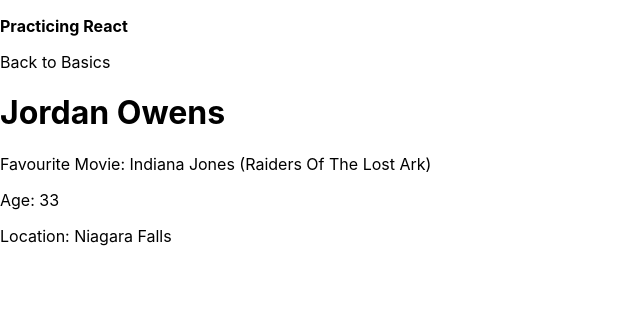
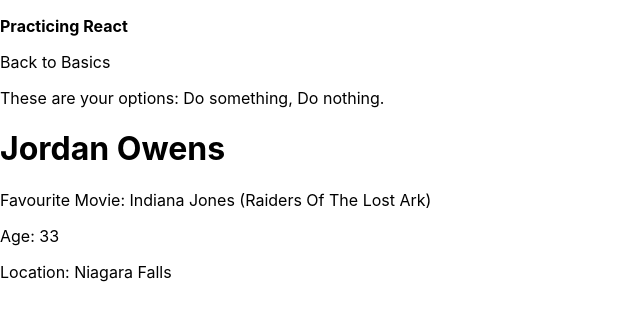
Before and after one commit to JOadelic/React-udemy-course, a React (Create React App) app: page / in a window 1280 px wide. Shown: the top 320 px of the page, without its empty margins (0-640 px from the left). Built offline with nearby package versions, Linux system fonts and the light colour scheme.

Commit message:
continues to add conditional logic

```diff
--- a/src/App.js
+++ b/src/App.js
@@ -6,7 +6,8 @@ function App() {
 
   let appObject = {
     title: "Practicing React",
-    subtitle: "Back to Basics"
+    subtitle: "Back to Basics",
+    options: ['Do something', ' Do nothing.']
   }
 
   let user = {
@@ -14,6 +15,12 @@ function App() {
     location: "Niagara Falls",
     favMovie: "Indiana Jones (Raiders Of The Lost Ark)",
     age: "33"
+  }
+
+  function renderSubtitle(title) {
+    if (title) {
+        return <p>{appObject.subtitle}</p>
+    }
   }
 
   function getLocation(location) {
@@ -25,7 +32,8 @@ function App() {
     <>
       <div>
         <p><b>{appObject.title}</b></p>
-        <p>{appObject.subtitle}</p>
+        {renderSubtitle(appObject.title)}
+        {appObject.options.length > 0 ? `These are your options: ${appObject.options}` : "no options available"}
       </div>
 
       <div>
```
